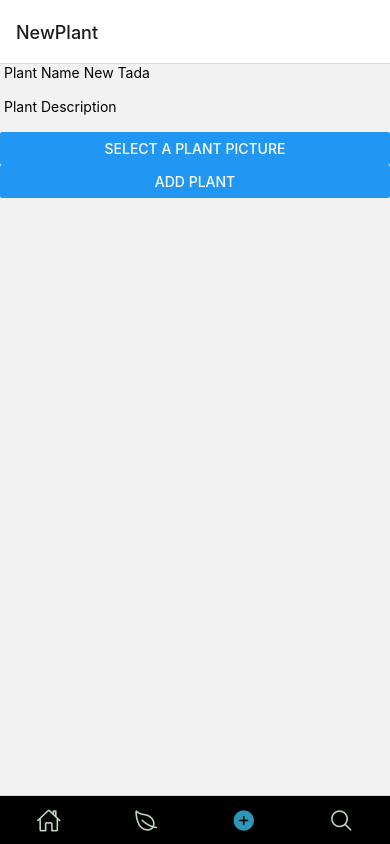
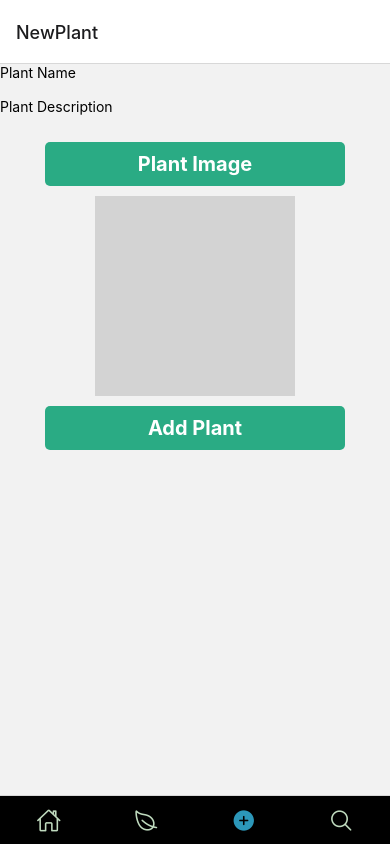
Before and after one commit to EggiEl/PlantCare, a React Native app in the folder PlantCare/: screen /NewPlant in a window 390 px wide. Built offline with nearby package versions, Linux system fonts and the light colour scheme.

Commit message:
Styling commit

```diff
--- a/PlantCare/pages/newplant.tsx
+++ b/PlantCare/pages/newplant.tsx
@@ -1,5 +1,5 @@
 import React, { useState, useContext } from 'react';
-import { View, Text, Image, Button, TextInput } from "react-native";
+import { View, Text, Image, TouchableOpacity, TextInput , StyleSheet } from "react-native";
 import * as ImagePicker from "expo-image-picker";
 import {myPlant} from "../classes/myplants"
 import PlantContext from '../context/plantscontext';
@@ -42,15 +42,40 @@ export default function NewPlants() {
 
     return (
         <View>
-            <Text> Plant Name New Tada</Text>
+            <Text>Plant Name</Text>
             <TextInput onChangeText={setPlantName} value={plantName} />
-            <Text> Plant Description </Text>
+            <Text>Plant Description</Text>
             <TextInput onChangeText={setDescription} value={description} />
-            <Button title="Select a plant picture" onPress={selectImage} />
-            {image && <Image source={{ uri: image }} style={{ width: IMAGE_SIZE, height: IMAGE_SIZE }} />}
-            <Button title="Add Plant" onPress={addPlant} />
+            <TouchableOpacity style={styles.TouchableOpacity}  onPress={selectImage} >
+            <Text style = {styles.Text}> Plant Image </Text>
+            </TouchableOpacity>
+            {!image &&<View style={{alignSelf :'center',  width: IMAGE_SIZE, height: IMAGE_SIZE, backgroundColor: "lightgray" }}></View>}
+            {image && <Image source={{ uri: image }} style={{alignSelf :'center', width: IMAGE_SIZE, height: IMAGE_SIZE }} />}
+            <TouchableOpacity style = {styles.TouchableOpacity}  onPress={addPlant} >
+            <Text style = {styles.Text}>Add Plant</Text>
+            </TouchableOpacity>
             <Text> {errorMessage}</Text>
-            {plantList && plantList.length > 0 && <Text> {plantList[plantList.length - 1].getName()} </Text>}
         </View>
     );
 }
+
+
+const styles = StyleSheet.create({
+    TouchableOpacity: {
+        backgroundColor: "rgba(42, 171, 132, 1)",
+        color: "black",
+        padding: 10,
+        borderRadius: 5,
+        margin: 10,
+        width: 300,
+        alignSelf: "center"
+
+
+    },
+    Text: {
+        color: "white",
+        fontSize: 20,
+        textAlign: "center",
+        fontWeight: "bold",
+    }
+});
```
